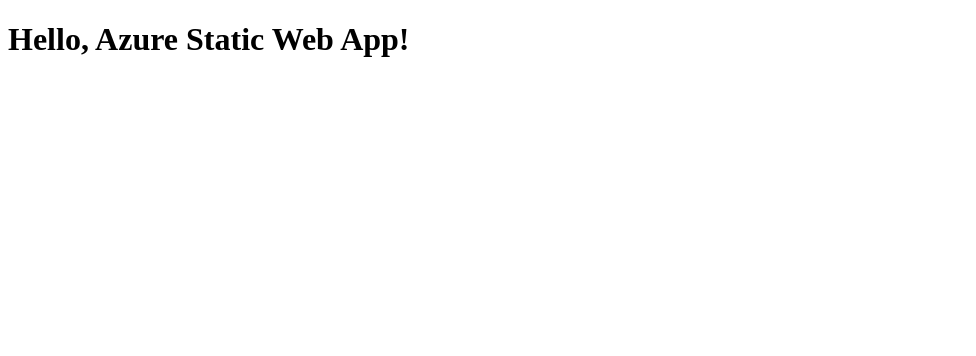
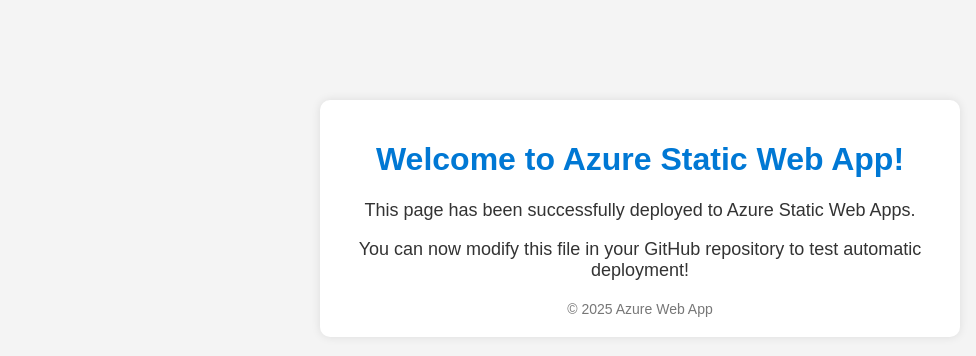
Before and after one commit to Ethan05302/azure-static-webapp, a plain HTML site: page index.html in a window 1280 px wide. Shown: the whole page, without its empty margins (0-976 px from the left). Drawn offline with Linux system fonts and the light colour scheme.

Commit message:
Update index.html

```diff
--- a/index.html
+++ b/index.html
@@ -1,11 +1,45 @@
 <!DOCTYPE html>
-<html lang="zh">
+<html lang="en">
 <head>
     <meta charset="UTF-8">
     <meta name="viewport" content="width=device-width, initial-scale=1.0">
     <title>Azure Static Web App</title>
+    <style>
+        body {
+            font-family: Arial, sans-serif;
+            text-align: center;
+            background-color: #f4f4f4;
+            margin: 0;
+            padding: 0;
+        }
+        .container {
+            max-width: 600px;
+            margin: 100px auto;
+            padding: 20px;
+            background: white;
+            border-radius: 10px;
+            box-shadow: 0 0 10px rgba(0, 0, 0, 0.1);
+        }
+        h1 {
+            color: #0078D4;
+        }
+        p {
+            font-size: 18px;
+            color: #333;
+        }
+        .footer {
+            margin-top: 20px;
+            font-size: 14px;
+            color: #777;
+        }
+    </style>
 </head>
 <body>
-    <h1>Hello, Azure Static Web App!</h1>
+    <div class="container">
+        <h1>Welcome to Azure Static Web App!</h1>
+        <p>This page has been successfully deployed to Azure Static Web Apps.</p>
+        <p>You can now modify this file in your GitHub repository to test automatic deployment!</p>
+        <div class="footer">© 2025 Azure Web App</div>
+    </div>
 </body>
 </html>
```
